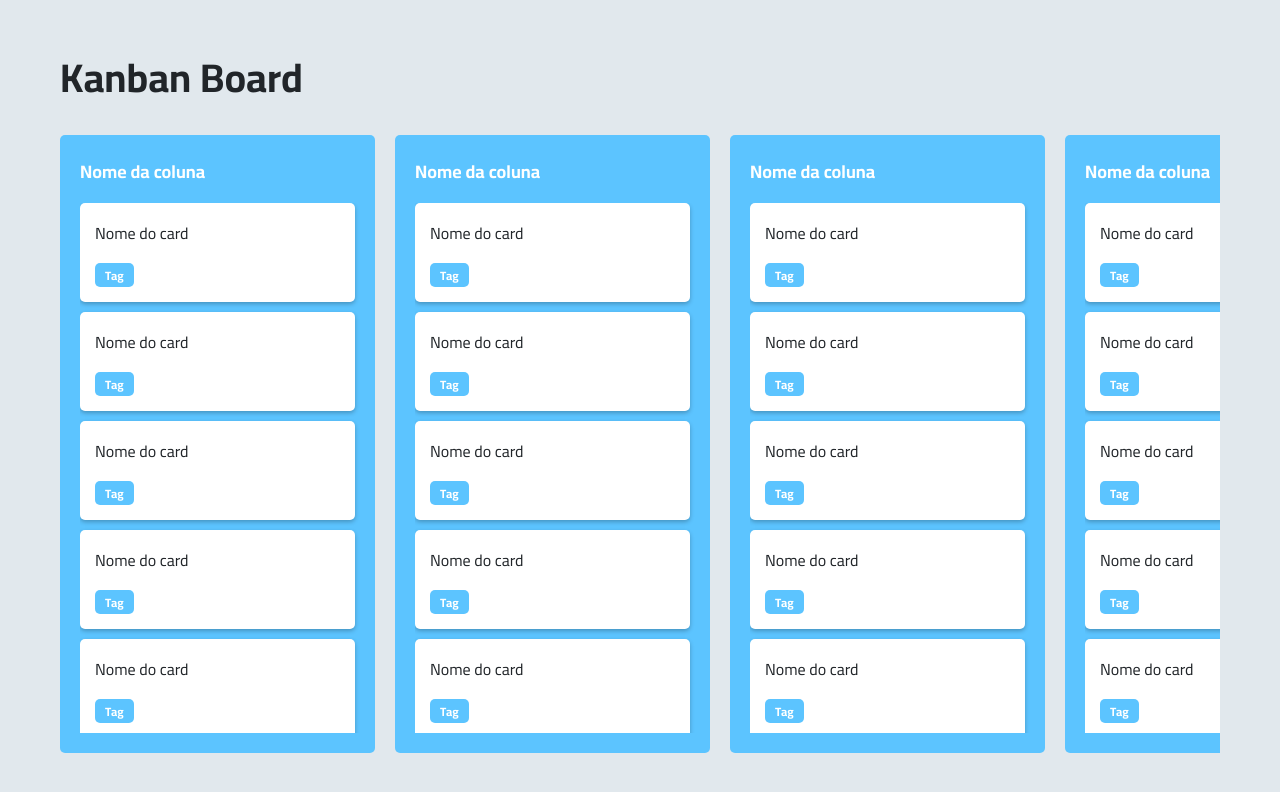
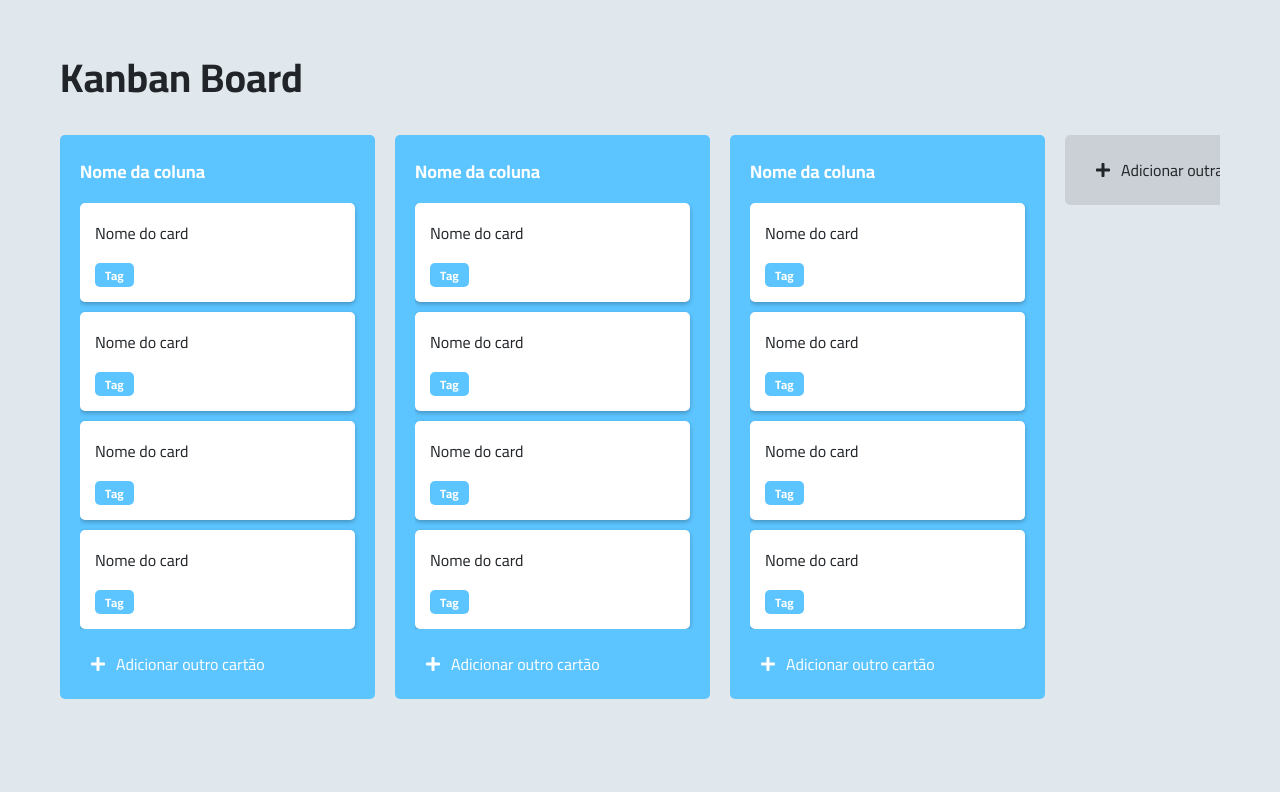
Before and after one commit to corvinau/kanban-board, a React (Create React App) app: page / in a window 1280 px wide. Shown: the top 792 px of the page. Built offline with nearby package versions, Linux system fonts and the light colour scheme.

Commit message:
added new component and made layout adjustments
Signed-off-by: Tatiane Medeiros <tatianeportelamedeiros@gmail.com>

```diff
--- a/package.json
+++ b/package.json
@@ -12,6 +12,7 @@
     "@types/react-dom": "^18.0.0",
     "react": "^18.2.0",
     "react-dom": "^18.2.0",
+    "react-icons": "^4.8.0",
     "react-scripts": "5.0.1",
     "styled-components": "^5.3.8",
     "typescript": "^4.4.2",
--- a/src/components/BoardCard/styles.ts
+++ b/src/components/BoardCard/styles.ts
@@ -11,6 +11,10 @@ export const Container = styled.div`
   margin-bottom: 10px;
 
   padding: 15px;
+
+  :last-child {
+    margin-bottom: 0;
+  }
 
   .card-name {
     font-weight: 500;
--- a/src/components/BoardColumn/index.tsx
+++ b/src/components/BoardColumn/index.tsx
@@ -1,4 +1,6 @@
 import React from 'react';
+
+import { FaPlus } from 'react-icons/fa';
 
 import BoardCard from '../BoardCard';
 
@@ -13,6 +15,7 @@ const BoardColumn: React.FC = () => {
         <BoardCard />
         <BoardCard />
         <BoardCard />
+        {/* <BoardCard />
         <BoardCard />
         <BoardCard />
         <BoardCard />
@@ -26,8 +29,13 @@ const BoardColumn: React.FC = () => {
         <BoardCard />
         <BoardCard />
         <BoardCard />
-        <BoardCard />
-        <BoardCard />
+        <BoardCard /> */}
+      </div>
+      <div className="column-button" role="button">
+        <div className="button-icon">
+          <FaPlus />
+        </div>
+        <div className="button-name">Adicionar outro cartão</div>
       </div>
     </Container>
   );
--- a/src/components/BoardColumn/styles.ts
+++ b/src/components/BoardColumn/styles.ts
@@ -2,9 +2,9 @@ import styled from 'styled-components';
 
 export const Container = styled.div`
   width: 315px;
+
   border-radius: 5px;
   margin-right: 20px;
-
   padding: 20px 0;
 
   background-color: #5CC4FF;
@@ -17,12 +17,45 @@ export const Container = styled.div`
     font-weight: 700;
     font-size: 18px;
     color: #FFFFFF;
+
     margin: 0 20px 15px;
   }
 
   .column-card {
     overflow: auto;
-    max-height: calc(100vh - 270px);
+    max-height: calc(100vh - 320px);
     margin: 0px 15px 0px 20px;
   }
+
+  .column-button {
+    display: flex;
+    align-items: center;
+
+    border-radius: 5px;
+    color: #FFFFFF;
+    background-color: #5CC4FF;
+    margin: 20px 20px 0;
+
+    :hover {
+      box-shadow: inset 0em 0em 0em 10em rgba(0, 0, 0, 0.3);
+      cursor: pointer;
+    }
+  }
+
+  .button-icon {
+    display: flex;
+    align-items: center;
+
+    font-weight: 500;
+    font-size: 16px;
+    color: #FFFFFF;
+
+    margin: 0 10px;
+  }
+
+  .button-name {
+    font-weight: 500;
+    font-size: 16px;
+    color: #FFFFFF;
+  }
 `;
--- /dev/null
+++ b/src/components/BoardColumnButton/index.tsx
@@ -0,0 +1,20 @@
+import React from 'react';
+
+import { FaPlus } from 'react-icons/fa';
+
+import { Container } from './styles';
+
+const BoardColumnButton: React.FC = () => {
+  return (
+    <Container>
+      <div className="column-button" role="button">
+        <div className="button-icon">
+          <FaPlus />
+        </div>
+        <div className="button-name">Adicionar outra lista</div>
+      </div>
+    </Container>
+  );
+};
+
+export default BoardColumnButton;
--- /dev/null
+++ b/src/components/BoardColumnButton/styles.ts
@@ -0,0 +1,42 @@
+import styled from 'styled-components';
+
+export const Container = styled.div`
+  width: 315px;
+
+  border-radius: 5px;
+  margin-right: 20px;
+  padding: 20px;
+
+  background-color: #CAD0D5;
+
+  :last-child {
+    margin-right: 0;
+  }
+
+  :hover {
+    filter: brightness(0.8);
+    cursor: pointer;
+  }
+
+  .column-button {
+    display: flex;
+    align-items: center;
+
+    border-radius: 5px;
+
+    .button-icon {
+      display: flex;
+      align-items: center;
+
+      font-weight: 500;
+      font-size: 16px;
+
+      margin: 0 10px;
+    }
+
+    .button-name {
+      font-weight: 500;
+      font-size: 16px;
+    }
+  }
+`;
--- a/src/pages/Dashboard/index.tsx
+++ b/src/pages/Dashboard/index.tsx
@@ -1,6 +1,7 @@
 import React from 'react';
 
 import BoardColumn from '../../components/BoardColumn';
+import BoardColumnButton from '../../components/BoardColumnButton';
 
 import { Container } from './styles';
 
@@ -10,6 +11,7 @@ const Dashboard: React.FC = () => {
       <BoardColumn />
       <BoardColumn />
       <BoardColumn />
+      {/* <BoardColumn />
       <BoardColumn />
       <BoardColumn />
       <BoardColumn />
@@ -17,8 +19,9 @@ const Dashboard: React.FC = () => {
       <BoardColumn />
       <BoardColumn />
       <BoardColumn />
-      <BoardColumn />
-      <BoardColumn />
+      <BoardColumn /> */}
+
+      <BoardColumnButton />
     </Container>
   );
 };
```
Also changed, not shown: 1 other file (tests, documents, lock files or other folders).
